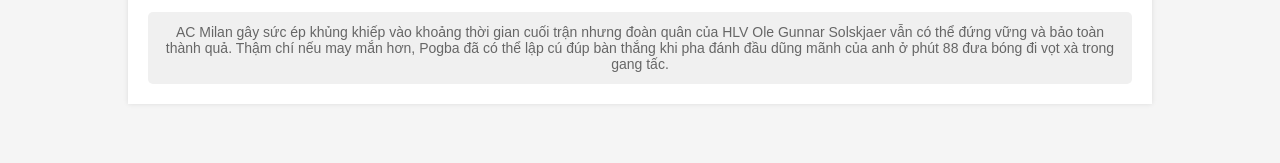
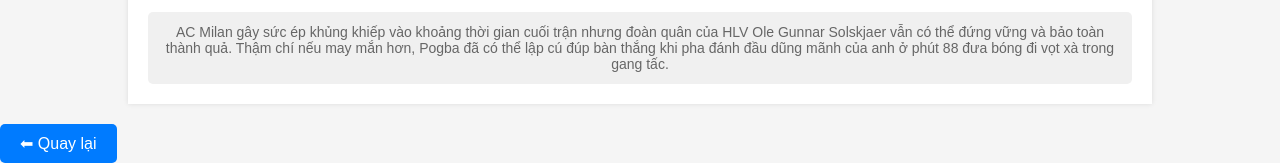
Before and after one commit to 224001802/baitap, a plain HTML site: page bài2/bài2.2/index.html in a window 1280 px wide. Shown: the part 7728-7891 px from the top of the page. Before the commit the page ends 7852 px from the top, so only its background shows below. Drawn offline with Linux system fonts and the light colour scheme.

Commit message:
index.html

```diff
--- a/bài2/bài2.2/index.html
+++ b/bài2/bài2.2/index.html
@@ -181,6 +181,13 @@
             <p>AC Milan gây sức ép khủng khiếp vào khoảng thời gian cuối trận nhưng đoàn quân của HLV Ole Gunnar Solskjaer vẫn có thể đứng vững và bảo toàn thành quả. Thậm chí nếu may mắn hơn, Pogba đã có thể lập cú đúp bàn thắng khi pha đánh đầu dũng mãnh của anh ở phút 88 đưa bóng đi vọt xà trong gang tấc.</p>
         </div>
     </div>
+        <button class="back-button" onclick="goBack()">⬅ Quay lại</button>
+
+    <script>
+        function goBack() {
+            window.history.back();
+        }
+    </script>
 
 </body>
 </html>
```
